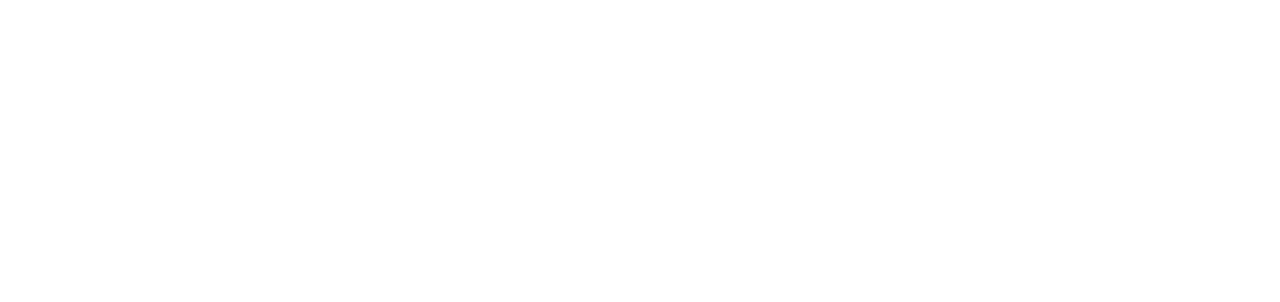
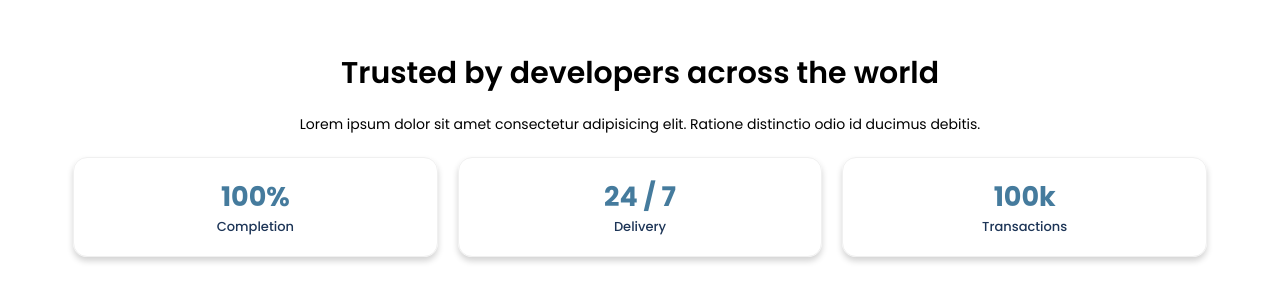
Before and after one commit to krypton225/brand-cloud-react, a React (Create React App) app: page / in a window 1280 px wide. Shown: the part 1044-1346 px from the top of the page. Before the commit the page ends 800 px from the top, so only its background shows below. Built offline with nearby package versions, Linux system fonts and the light colour scheme.

Commit message:
ADD about comp

```diff
--- a/src/components/about/About.jsx
+++ b/src/components/about/About.jsx
@@ -1,10 +1,29 @@
-import React from 'react'
+import AboutDataCards from '../../data/AboutDataCards';
 
 const About = () => {
     return (
-        <div>
-            About
-        </div>
+        <section className='about' id='about'>
+            <div className="container">
+                <div className="row">
+                    <h2 className="about__title">Trusted by developers across the world</h2>
+
+                    <p className="about__desc">
+                        Lorem ipsum dolor sit amet consectetur adipisicing elit. Ratione distinctio odio id ducimus debitis.
+                    </p>
+
+                    <div className="about__cards">
+                        {
+                            AboutDataCards.map(({ id, itemNum, itemName }) => (
+                                <div key={id} className="about__cards__item">
+                                    <h3 className="about__cards__item__num">{itemNum}</h3>
+                                    <p className="about__cards__item__name">{itemName}</p>
+                                </div>
+                            ))
+                        }
+                    </div>
+                </div>
+            </div>
+        </section>
     )
 }
 
--- a/src/components/landing/Landing.jsx
+++ b/src/components/landing/Landing.jsx
@@ -2,11 +2,13 @@
 import 'react-lazy-load-image-component/src/effects/blur.css';
 
 import LandingImage from "../../assets/images/cyber-bg.png";
+import About from "../about/About";
 
 import MainButton from "../button/MainButton";
 
 const Landing = () => {
     return (
+        <>
             <section className='landing'>
                 <div className="container">
                     <div className="row">
@@ -24,6 +26,9 @@
                     </div>
                 </div>
             </section>
+
+            <About />
+        </>
     )
 }
 
--- a/src/components/navbar/Navbar.jsx
+++ b/src/components/navbar/Navbar.jsx
@@ -12,7 +12,10 @@
 
     const handleToggle = () => setToggle(!toggle);
 
-    const handleClickListItem = () => setToggle(false);
+    const handleClickListItem = () => {
+        window.scrollTo(0, 0);
+        setToggle(false);
+    }
 
     return (
         <nav className="navbar" id="navbar">
--- /dev/null
+++ b/src/data/AboutDataCards.js
@@ -0,0 +1,22 @@
+import GenerateIDs, { insertIDIntoData } from "./GenerateIDs";
+
+const AboutDataCards = [
+    {
+        itemNum: "100%",
+        itemName: "completion"
+    },
+    {
+        itemNum: "24 / 7",
+        itemName: "delivery"
+    },
+    {
+        itemNum: "100k",
+        itemName: "transactions"
+    },
+];
+
+(() => {
+    insertIDIntoData(GenerateIDs, AboutDataCards);
+})();
+
+export default AboutDataCards;
--- a/src/sass/components/_index.scss
+++ b/src/sass/components/_index.scss
@@ -2,4 +2,6 @@
 
 @import "./landing/landing";
 
+@import "./about/about";
+
 @import "./button";
--- /dev/null
+++ b/src/sass/components/about/_about.scss
@@ -0,0 +1,79 @@
+.about {
+    height: 100vh;
+    padding: calc-padding(12) 0;
+    text-align: center;
+
+    .row {
+        width: 100%;
+        height: 100%;
+        @include grid-columns(1);
+        place-items: center;
+        align-content: center;
+
+        @include breakpoint(tablet) {
+            align-content: stretch;
+        }
+    }
+
+    &__title {
+        font-size: 3rem;
+        font-weight: 600;
+        line-height: 1.2;
+
+        @include breakpoint(tablet) {
+            font-size: 1.9rem;
+        }
+    }
+
+    &__desc {
+        margin-block: 2.5rem;
+        font-size: 1.4rem;
+        line-height: 1.2;
+
+        @include breakpoint(tablet) {
+            margin-block: 1.6rem;
+            font-size: 1.2rem;
+        }
+    }
+
+    &__cards {
+        width: 100%;
+        @include grid-columns(3);
+        gap: 2rem;
+
+        @include breakpoint(tablet) {
+            @include grid-columns(1);
+        }
+
+        &__item {
+            width: 100%;
+            min-width: 100%;
+            min-height: 7rem;
+            height: 10rem;
+            border: 0.1rem solid rgb(240, 240, 240);
+            border-radius: 1.4rem;
+            @include flex-center-column;
+            @include main-box-shadow;
+
+            &__num {
+                font-size: 2.7rem;
+                @include coloring(light-blue, txt);
+
+                @include breakpoint(tablet) {
+                    font-size: 2.3rem;
+                }
+            }
+
+            &__name {
+                font-size: 1.3rem;
+                font-weight: 500;
+                text-transform: capitalize;
+                @include coloring(dark-blue, txt);
+
+                @include breakpoint(tablet) {
+                    font-size: 1.1rem;
+                }
+            }
+        }
+    }
+}
```
Lines whose indentation alone changed are shown as unchanged.
